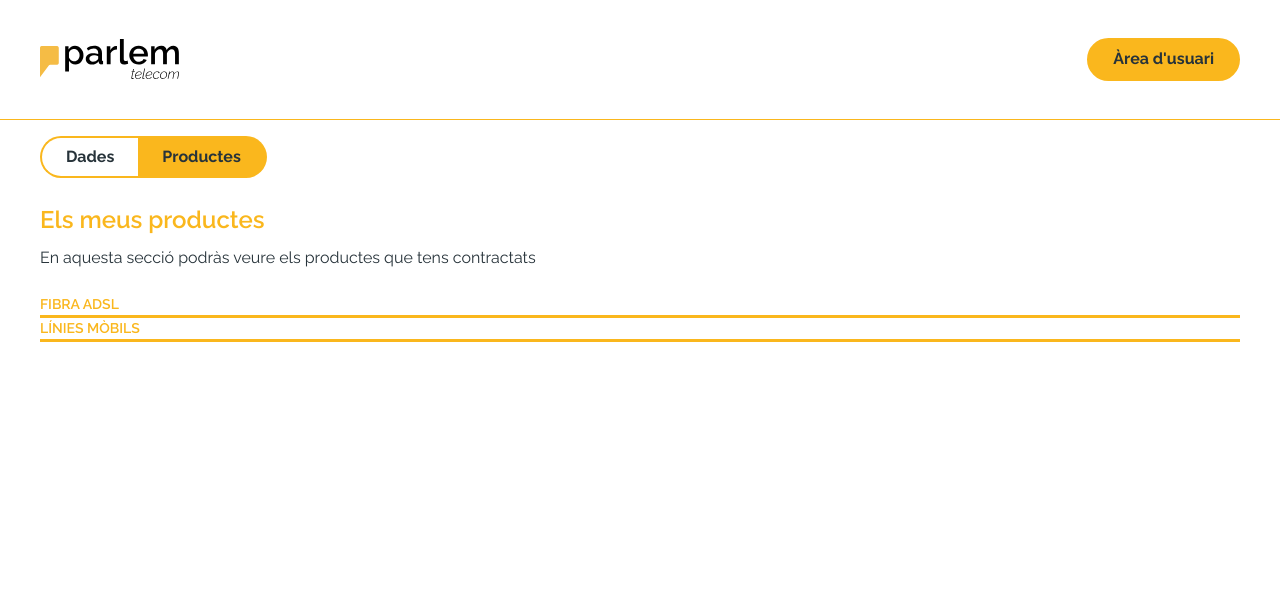
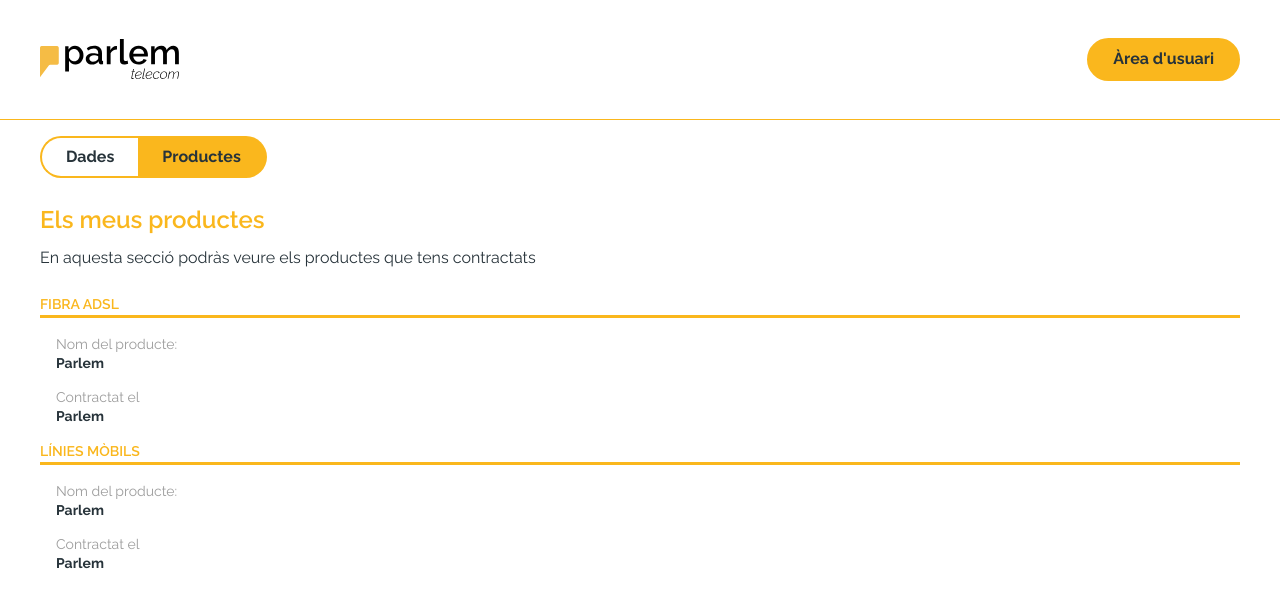
Before and after one commit to Jocalu/parlem-test, a Nuxt app in the folder apps/parlem-web/: page /user-area/products in a window 1280 px wide. Shown: the top 606 px of the page. Built offline with nearby package versions, Linux system fonts and the light colour scheme.

Commit message:
Update UserAreaProducts

```diff
--- a/apps/parlem-web/locales/ca.json
+++ b/apps/parlem-web/locales/ca.json
@@ -16,5 +16,7 @@
   "adsl":"Fibra adsl",
   "mobileLines":"Línies mòbils",
   "data": "Dades",
-  "products": "Productes"
+  "products": "Productes",
+  "userAreaProductsSoldAtText": "Contractat el",
+  "userAreaProductsNameText": "Nom del producte:"
 }
--- a/apps/parlem-web/pages/user-area/products/UserAreaProducts.scss
+++ /dev/null
@@ -1,14 +0,0 @@
-.user-area {
-  &__products-wrapper {
-    width: 100%;
-  }
-
-  &__products {
-    display: grid;
-    grid-template-columns: 1fr 1fr;
-
-    &--full-width {
-      grid-column: 1 / 3;
-    }
-  }
-}
--- a/apps/parlem-web/pages/user-area/products/index.vue
+++ b/apps/parlem-web/pages/user-area/products/index.vue
@@ -6,13 +6,22 @@
     <p class="mt-2" v-text="userAreaProductsText" />
 
     <div class="user-area mt-6">
-      <div class="user-area__products-wrapper">
+      <div class="user-area__data-wrapper">
         <subtitle-underlined :text="adsl" />
 
-        <div class="user-area__products px-4"></div>
+        <div class="user-area__data px-4 mb-4">
+          <text-labeled :label="userAreaProductsNameText" text="Parlem" />
+          <text-labeled :label="userAreaProductsSoldAtText" text="Parlem" />
+        </div>
+
         <subtitle-underlined :text="mobileLines" />
 
-        <div class="user-area__products px-4"></div>
+        <div class="user-area__data px-4">
+          <text-labeled :label="userAreaProductsNameText" text="Parlem" />
+          <text-labeled :label="userAreaProductsSoldAtText" text="Parlem" />
+        </div>
+
+        <div class="user-area__data px-4"></div>
       </div>
     </div>
   </section>
@@ -24,7 +33,7 @@ import {
   userAreaProductsText,
   mobileLines,
   adsl,
+  userAreaProductsSoldAtText,
+  userAreaProductsNameText,
 } from "../../../locales/ca.json";
 </script>
-
-<style lang="scss" src="./UserAreaProducts.scss"></style>
```
